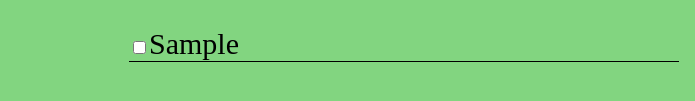
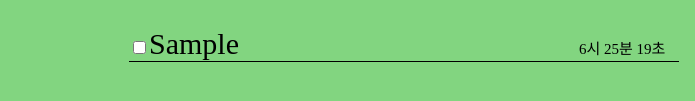
Before and after one commit to kim-seon-jae/TO-DO-LIST-HTML-CSS-JS-, a plain HTML site: page index.html in a window 1280 px wide. Both pictures are taken after typing "Sample" into the empty fields and a click on the button "추가". Shown: the part 261-362 px from the top of the page, without its empty margins (319-1014 px from the left). Drawn offline with Linux system fonts and the light colour scheme.

Commit message:
Add writing time

```diff
--- a/main.css
+++ b/main.css
@@ -54,9 +54,13 @@ header div div {
   margin-top: 20px;
 }
 .output_ul .data {
-
-
   display: inline-block;
+}
+.output_ul .time {
+  position: absolute;
+  left: 450px;
+  font-size: 15px;
+  margin-top: 10px;
 }
 
 /* .output_ul .checkbox {
--- a/main.js
+++ b/main.js
@@ -24,6 +24,7 @@ inputBtnEl.addEventListener('click',function () {
   let div = document.createElement('div') // div 태그 생성
   let outputDataEl = document.createElement('li'); // li 태그 생성
   let selectDataEl = document.createElement('input') // input 태그 생성
+  let writingTimeEl = document.createElement('span')
 
   div.id = inputTextEl.value // div 태그 클래스 값 지정
 
@@ -46,9 +47,14 @@ inputBtnEl.addEventListener('click',function () {
   outputDataEl.className='data' // li 태그 클래스 지정
 
   outputDataEl.textContent=arr[arr.length-1] // li 태그 값 넣기
+  let date = new Date()
+  let currentTime = `${date.getHours()}시 ${date.getMinutes()}분 ${date.getSeconds()}초`
+  writingTimeEl.className = 'time'
+  writingTimeEl.textContent = currentTime
 
   div.appendChild(selectDataEl) // div 태그에 input 넣기
   div.appendChild(outputDataEl) // div 태그에 li 넣기
+  div.appendChild(writingTimeEl) // div 태그에 span 넣기
 
   outputUlEl.appendChild(div) // ul 태그에 div 넣기
 
```
